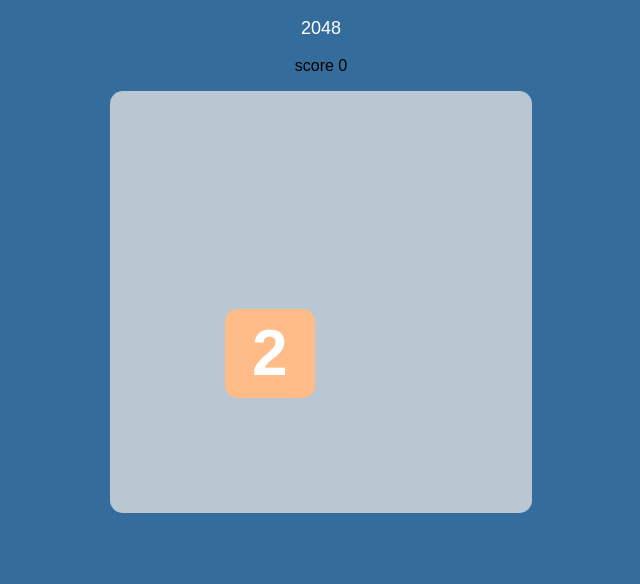
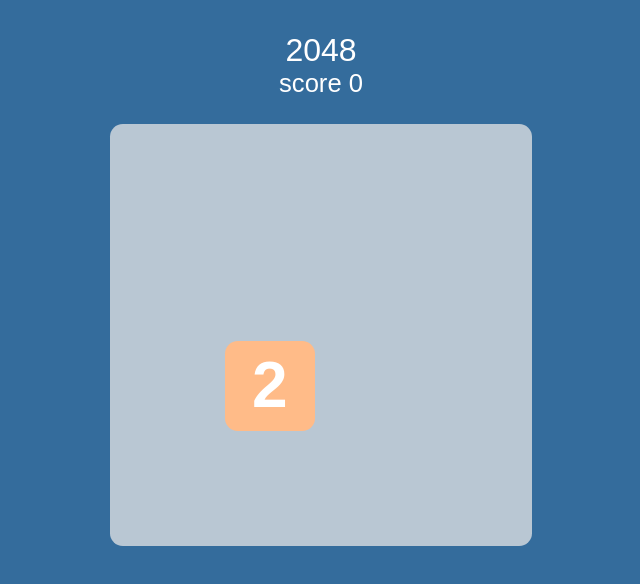
Before and after one commit to DrinkCupTea/game-2048-vue3, a Vue app: page / in a window 1280 px wide. Shown: the top 584 px of the page, without its empty margins (319-959 px from the left). Built offline with nearby package versions, Linux system fonts and the light colour scheme.

Commit message:
Show Score on page

```diff
--- a/src/assets/scss/grid.scss
+++ b/src/assets/scss/grid.scss
@@ -1,18 +1,26 @@
 #container {
+  $edge: 7vw;
   background-color: rgba(230, 230, 230, 0.75);
   margin-left: auto;
   margin-right: auto;
   padding-top: 1vw;
   padding-left: 1vw;
-  width: 32vw;
-  height: 32vw;
+  width: 4 * $edge + 4vw;
+  height: 4 * $edge + 4vw;
   border-radius: 1vw;
   position: relative;
 }
 
 #title {
   color: white;
-  font-size: large;
+  font-size: 2.5vw;
+  margin-bottom: 0;
+}
+
+#score {
+  color: white;
+  font-size: 2vw;
+  margin-top: 0;
 }
 
 .appear-enter-active {
--- a/src/modules/GameManager.ts
+++ b/src/modules/GameManager.ts
@@ -117,6 +117,7 @@ export default class GameManager {
       if (tile !== null && tile.merged) {
         tile.merged = false;
         tile.value  = tile.value * 2;
+        this.score += tile.value;
       }
     });
   }
```
